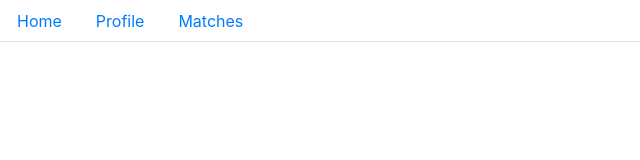
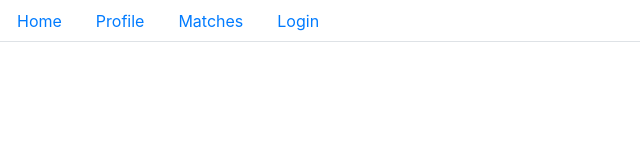
Before and after one commit to LFerrett/tandemfandom, a React (Create React App) app in the folder client/: page / in a window 1280 px wide. Shown: the top 160 px of the page, without its empty margins (0-640 px from the left). Built offline with nearby package versions, Linux system fonts and the light colour scheme.

Commit message:
fixed package.json

```diff
--- a/client/src/App.js
+++ b/client/src/App.js
@@ -1,3 +1,4 @@
+import React from 'react'
 import './App.css';
 import Container from './components/Container';
 
@@ -35,7 +36,9 @@ const client = new ApolloClient({
 
 function App() {
   return (
-    <Container />
+    <ApolloProvider client={client}>
+      <Container />
+    </ApolloProvider>
   );
 }
 
--- a/client/src/components/Container.js
+++ b/client/src/components/Container.js
@@ -4,6 +4,7 @@ import Landing from './pages/Landing';
 import Main from './pages/Main';
 import Profile from './pages/Profile';
 import Matches from './pages/Matches';
+import Login from './pages/Login';
 
 export default function Container() {
   const [currentPage, setCurrentPage] = useState('Home');
@@ -22,6 +23,9 @@ export default function Container() {
     if (currentPage === 'Main') {
       return <Main />;
     }
+    if (currentPage === 'Login') {
+      return <Login />;
+    }
   };
 
   const handlePageChange = (page) => setCurrentPage(page);
--- a/client/src/components/NavTabs.js
+++ b/client/src/components/NavTabs.js
@@ -36,6 +36,16 @@ function NavTabs({ currentPage, handlePageChange }) {
           Matches
         </a>
       </li>
+      <li className="nav-item">
+        <a
+          href="#login"
+          onClick={() => handlePageChange('Login')}
+          // Check to see if the currentPage is `Matches`, and if so we use the active link class from bootstrap. Otherwise, we set it to a normal nav-link
+          className={currentPage === 'Login' ? 'nav-link active' : 'nav-link'}
+        >
+          Login
+        </a>
+      </li>
     </ul>
   );
 }
--- a/client/src/components/pages/Login.js
+++ b/client/src/components/pages/Login.js
@@ -1,9 +1,9 @@
 import React, { useState } from 'react';
 import { Link } from 'react-router-dom';
 import { useMutation } from '@apollo/client';
-import { LOGIN_USER } from '../utils/mutations';
+import { LOGIN_USER } from '../../utils/mutations';
 
-import Auth from '../utils/auth';
+import Auth from '../../utils/auth';
 
 const Login = (props) => {
   const [formState, setFormState] = useState({ email: '', password: '' });
```
Also changed, not shown: package.json (+1 -27 lines), 23 other files (tests, documents, lock files or other folders).
